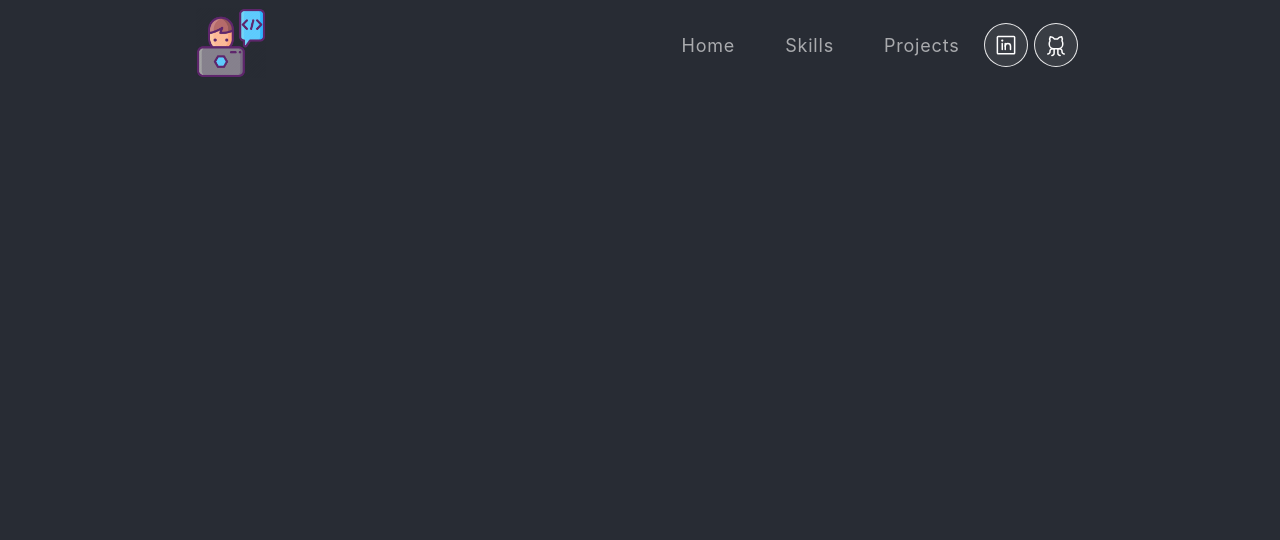
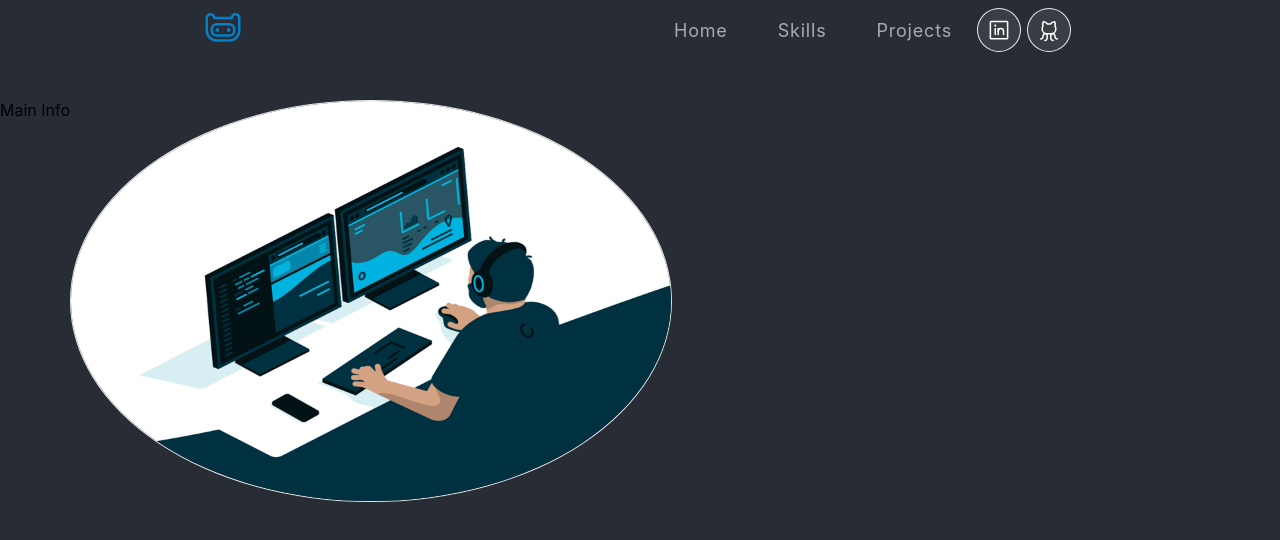
Before and after one commit to gabrigomez/portfolio, a React (Create React App) app: page / in a window 1280 px wide. Shown: the top 540 px of the page. Built offline with nearby package versions, Linux system fonts and the light colour scheme.

Commit message:
feat: start main component and replace home icon

```diff
--- a/src/App.js
+++ b/src/App.js
@@ -1,10 +1,12 @@
 import './App.css';
+import { Main } from './components/Main';
 import { NavBar } from './components/NavBar';
 
 function App() {
   return (
     <div className="App">
       <NavBar />
+      <Main />
     </div>
   );
 }
--- /dev/null
+++ b/src/components/Main.css
@@ -0,0 +1,13 @@
+.main-container {
+  display: flex;
+  margin-top: 100px;
+  width: 70%;
+}
+
+.main-gif {
+  height: 400px;
+  width: 600px;
+
+  border: 1px solid rgba(255, 255, 255, 0.89);
+  border-radius: 70%;
+}
--- /dev/null
+++ b/src/components/Main.jsx
@@ -0,0 +1,19 @@
+import React from 'react';
+import coding from '../assets/coding.gif';
+import './Main.css';
+
+export const Main = () => {
+  return (
+    <div className='main-container'>
+      <div className='main-info'>
+        Main Info
+      </div>
+      <div>
+        <img
+          className='main-gif'
+          src={coding}
+          alt="" />
+      </div>
+    </div>
+  )
+}
--- a/src/components/NavBar.css
+++ b/src/components/NavBar.css
@@ -60,8 +60,9 @@
 }
 
 .navbar-logo {
-  width: 70px;
-  height: 70px;
+  width: 40px;
+  height: 40px;
+  color: var(--primary);
 }
 
 .social-icon a {
--- a/src/components/NavBar.jsx
+++ b/src/components/NavBar.jsx
@@ -1,8 +1,7 @@
 import React, { useEffect, useState } from 'react';
 import { Navbar, Container, Nav } from 'react-bootstrap';
-import logo from '../assets/coding.png';
+import { FinnTheHuman, GithubLogo, LinkedinLogo } from 'phosphor-react';
 import './NavBar.css';
-import { GithubLogo, LinkedinLogo } from 'phosphor-react';
 
 export const NavBar = () => {
   const [activeLink, setActiveLink] = useState('home');
@@ -30,7 +29,7 @@ export const NavBar = () => {
     <Navbar expand="md" className={scrolled ? "scrolled" : ""}>
       <Container className='navbar-container'>
         <Navbar.Brand href='/' >
-          <img src={logo} alt="Logo" className='navbar-logo' />
+          <FinnTheHuman className='navbar-logo' />
         </Navbar.Brand>
         <Navbar.Collapse id="basic-navbar-nav">
           <div className='navbar-sections'>
```
Also changed, not shown: src/assets/coding.gif (added), src/assets/coding.png (deleted).
